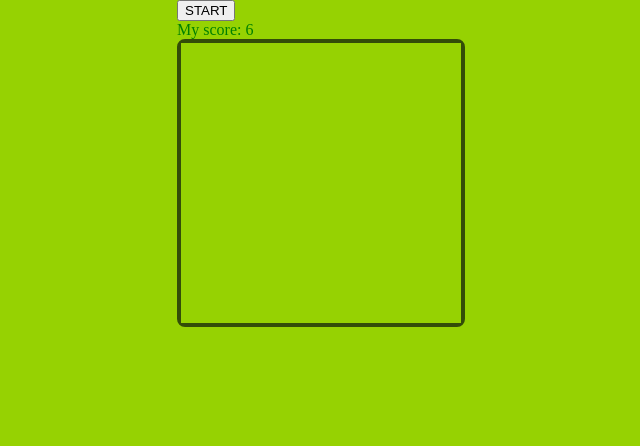
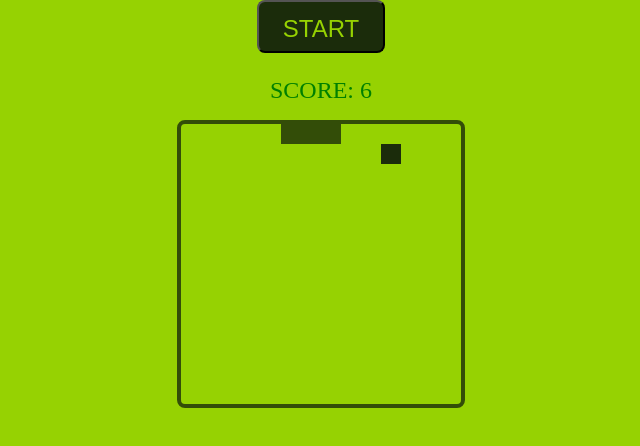
Before and after one commit to RichardChalk/Snake---Portfolio, a plain HTML site: page index.html in a window 1280 px wide. Both pictures are taken after a click on the button "START". Shown: the whole page, without its empty margins (319-959 px from the left). Drawn offline with Linux system fonts and the light colour scheme.

Commit message:
styling done

```diff
--- a/index.js
+++ b/index.js
@@ -105,7 +105,7 @@ function updateScore(){
     } else {
       scoreDisplay.style.color = "black";
     }
-    scoreDisplay.textContent = "My score: " + score;
+    scoreDisplay.textContent = "SCORE: " + score;
 }
 
 function randomApple() {
--- a/style.css
+++ b/style.css
@@ -1,8 +1,6 @@
 body {
     background-color: #96d202;
 }
-
-
 
 .page-container{
     position: absolute;
@@ -12,6 +10,10 @@ body {
     height: 100vh;
 }
 
+.title{
+    width: 80%;
+}
+
 .grid{
     width: 280px;
     height: 280px;
@@ -19,14 +21,47 @@ body {
     flex-wrap: wrap;
     border-radius: .5rem;
     border: 4px solid rgba(27, 44, 11, .8);
+    margin: 0 auto;
 }
 
 .grid div {
     width: 20px;
     height: 20px;
-    background-color: #96d202;
 }
 
-.title{
-    width: 80%;
+.snake {
+    background-color: rgba(27, 44, 11, 0.8);
 }
+
+.apple {
+    background-color: #1b2c0b;
+}
+
+.score {
+    text-transform: uppercase;
+    color: rgba(27, 44, 11, 0.8);
+}
+
+.btn-score {
+    display: flex;
+    flex-direction: column;
+    align-items: center;
+    margin-bottom: 1rem;
+    font-size: 1.5rem;
+}
+
+.start {
+    padding: 0.8rem 1.5rem 0.5rem 1.5rem;
+    border-radius: 0.5rem;
+    margin-bottom: 1.5rem;
+    color: #96d202;
+    background: #1b2c0b;
+    font-size: 1.5rem;
+    transition: 0.4s;
+}
+
+  .start:hover {
+    color: #1b2c0b;
+    background: #96d202;
+    cursor: pointer;
+}
```
